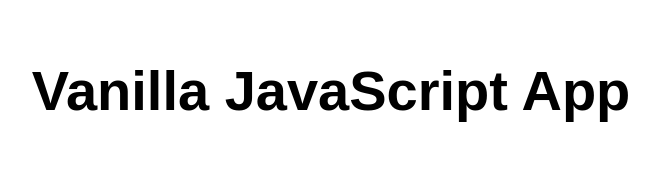
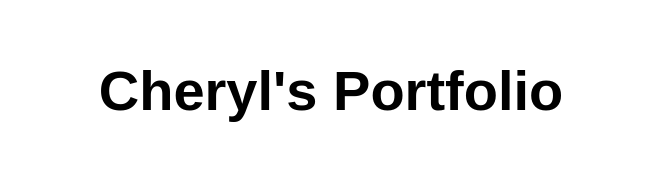
Before and after one commit to cherylsimpson-gfcmsu/PortfolioGitHub, a plain HTML site: page index.html in a window 1280 px wide. Shown: the whole page, without its empty margins (309-968 px from the left). Drawn offline with Linux system fonts and the light colour scheme.

Commit message:
Initial push to git hub

```diff
--- a/index.html
+++ b/index.html
@@ -5,12 +5,12 @@
   <meta charset="UTF-8">
   <meta name="viewport" content="width=device-width, initial-scale=1.0">
   <link rel="stylesheet" href="styles.css">
-  <title>Vanilla JavaScript App</title>
+  <title>Portfolio</title>
 </head>
 
 <body>
   <main>
-    <h1>Vanilla JavaScript App</h1>
+    <h1>Cheryl's Portfolio</h1>
   </main>
 </body>
 
```
